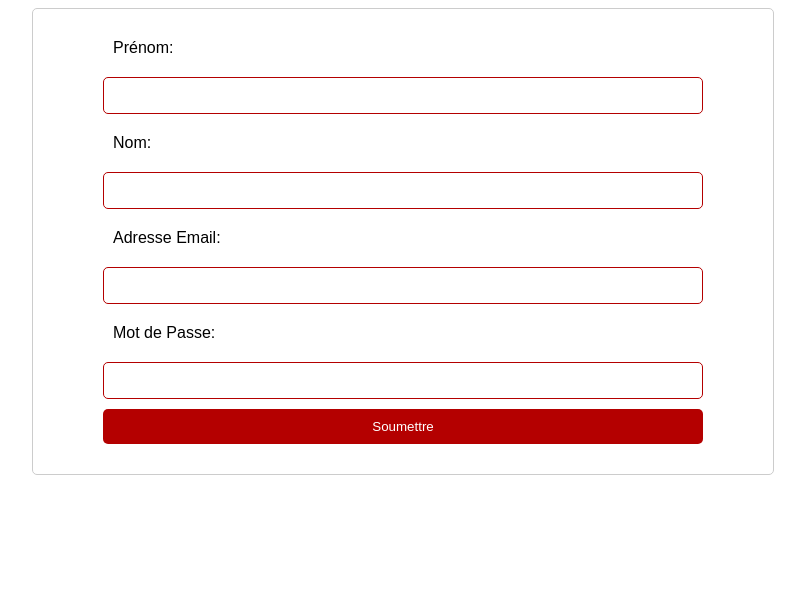
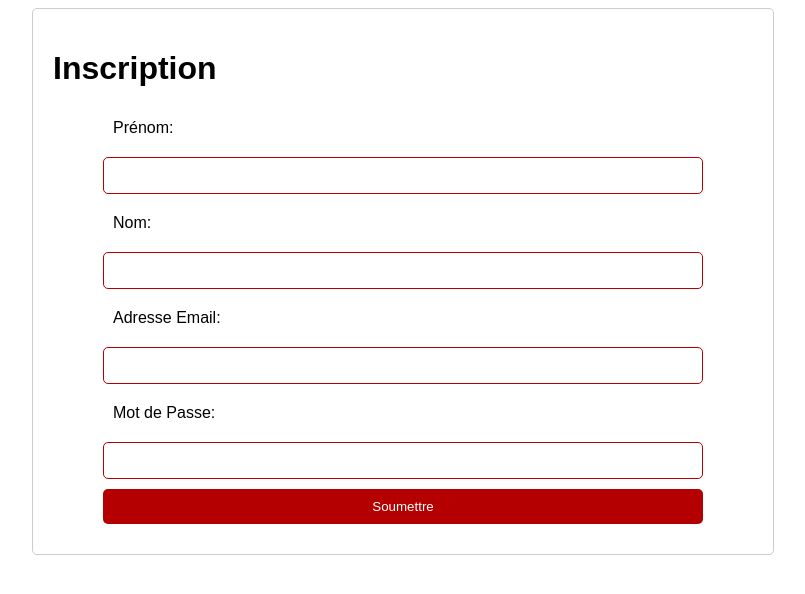
Before and after one commit to celineMend/validation_formulaire_javascript, a plain HTML site: page index.html in a window 1280 px wide. Shown: the whole page, without its empty margins (237-1042 px from the left). Drawn offline with Linux system fonts and the light colour scheme.

```diff
--- a/index.html
+++ b/index.html
@@ -8,6 +8,7 @@
 </head>
 <body>
     <div class="container">
+        <h1>Inscription</h1>
         <form id="submissionForm">
             <label for="prenom">Prénom:</label>
             <input type="text" id="prenom" name="prenom" required>
--- a/style.css
+++ b/style.css
@@ -11,6 +11,10 @@ body {
     font-size: 0.9em;
     margin-top: 5px;
 }
+h1{
+    justify-content: center;
+    align-items: center;
+}
 
 .container {
     max-width: 700px;
@@ -18,6 +22,7 @@ body {
     padding: 20px;
     border: 1px solid #ccc;
     border-radius: 5px;
+    background-color: white;
 }
 
 .form-and-image {
```
